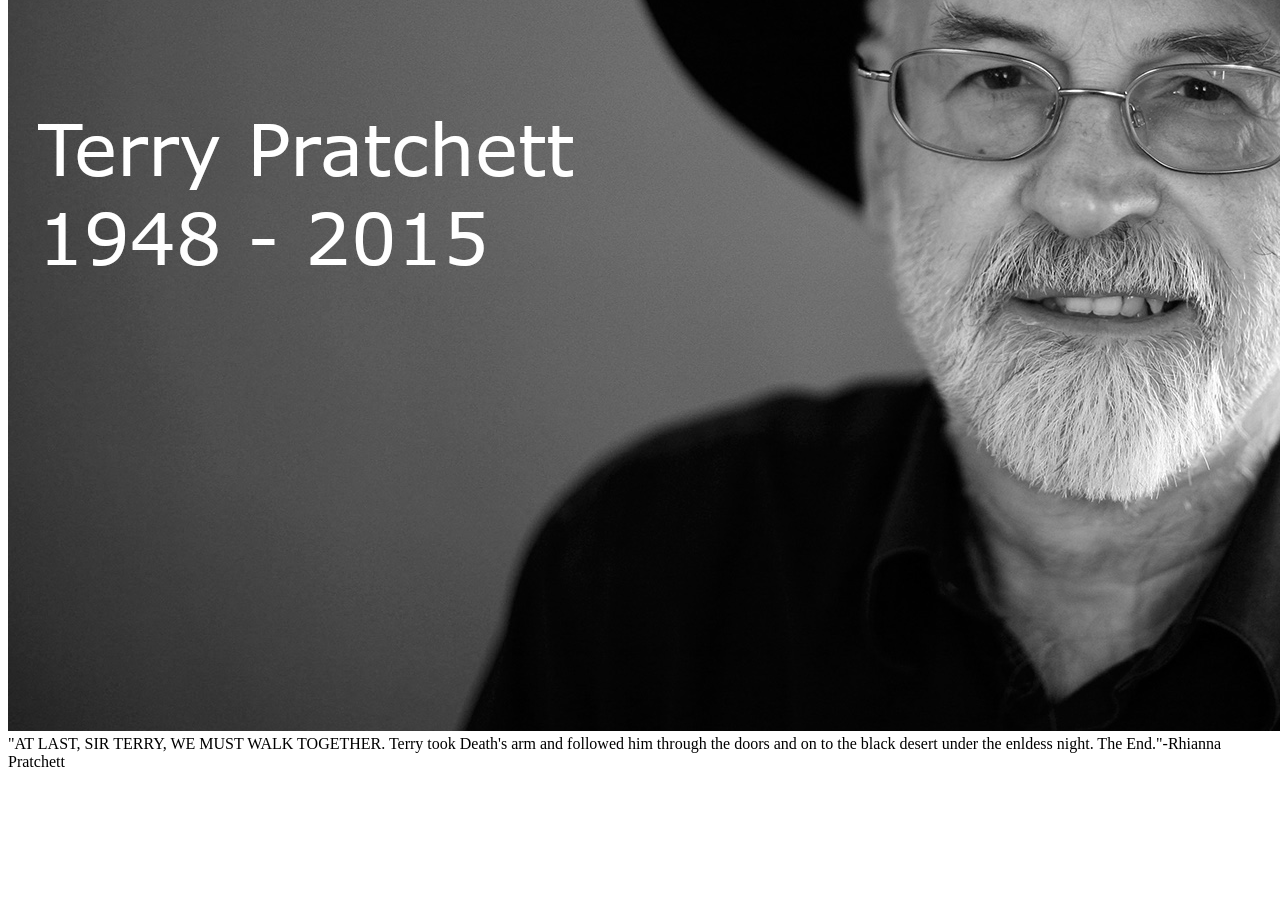
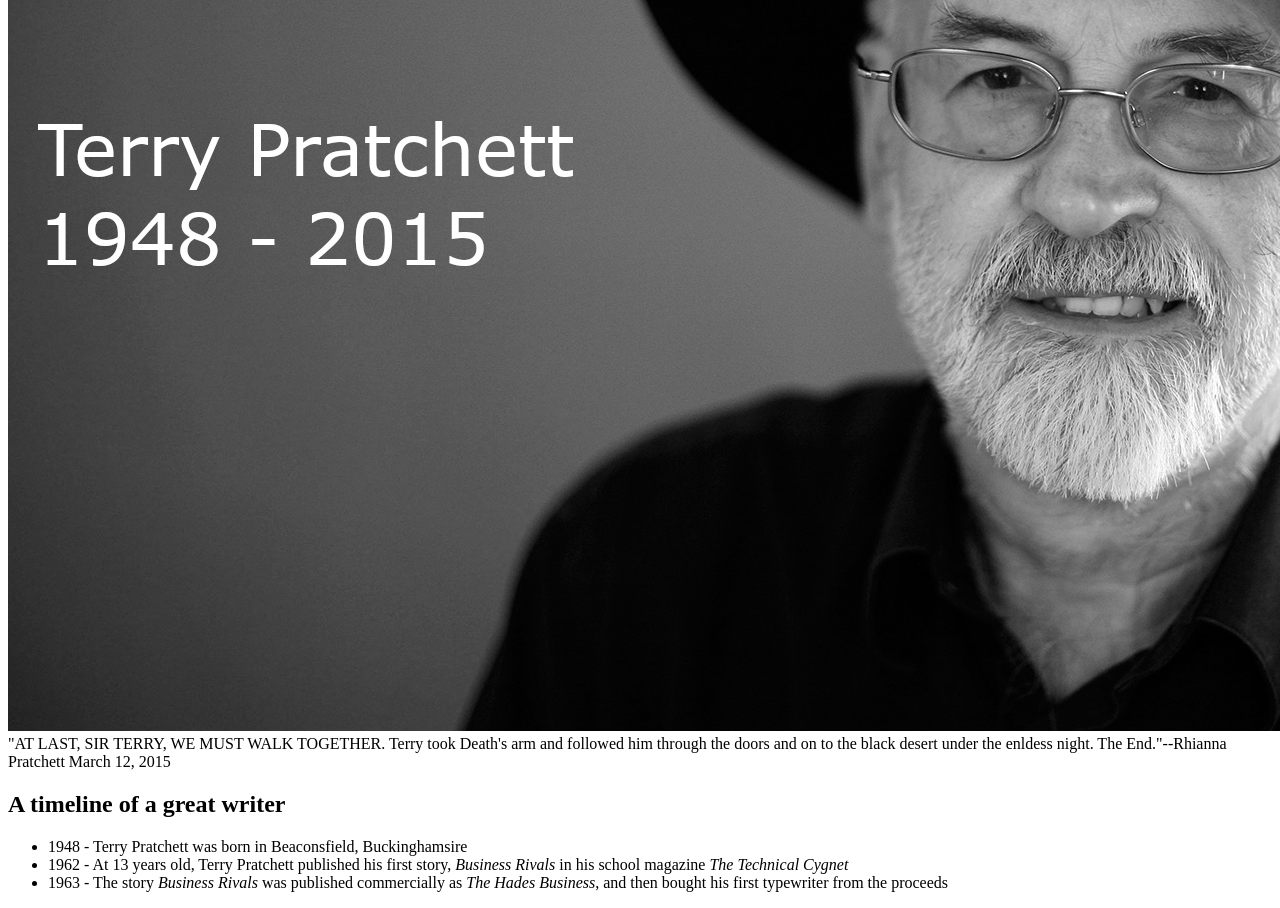
Before and after one commit to travismix1980/TributePage, a plain HTML site: page index.html in a window 1280 px wide. Shown: the part 463-1371 px from the top of the page. Before the commit the page ends 1242 px from the top, so only its background shows below. Drawn offline with Linux system fonts and the light colour scheme.

Commit message:
uploading before installing vscode update

```diff
--- a/index.html
+++ b/index.html
@@ -15,8 +15,16 @@
             <p>Imagination not intelligence made us Human</p>
         </div>
         <div id='img-div'>
-            <img id='image'src='images/terry-pratchett-modified.jpg'>
-            <figcaption id='img-caption'>"AT LAST, SIR TERRY, WE MUST WALK TOGETHER. Terry took Death's arm and followed him through the doors and on to the black desert under the enldess night. The End."<span>-Rhianna Pratchett</span></figcaption>
+            <img id='image' alt='Terry Pratchet 1948 to 2015' src='images/terry-pratchett-modified.jpg'>
+            <figcaption id='img-caption'>"AT LAST, SIR TERRY, WE MUST WALK TOGETHER. Terry took Death's arm and followed him through the doors and on to the black desert under the enldess night. The End."<span>--Rhianna Pratchett March 12, 2015</span></figcaption>
+        </div>
+        <div id='tribute-info'>
+            <h2>A timeline of a great writer</h2>
+            <ul>
+                <li>1948 - Terry Pratchett was born in Beaconsfield, Buckinghamsire</li>
+                <li>1962 - At 13 years old, Terry Pratchett published his first story, <em>Business Rivals</em> in his school magazine <em>The Technical Cygnet</em></li>
+                <li>1963 - The story <em>Business Rivals</em> was published commercially as <em>The Hades Business</em>, and then bought his first typewriter from the proceeds</li>
+            </ul>
         </div>
     </div>
 </body>
```
